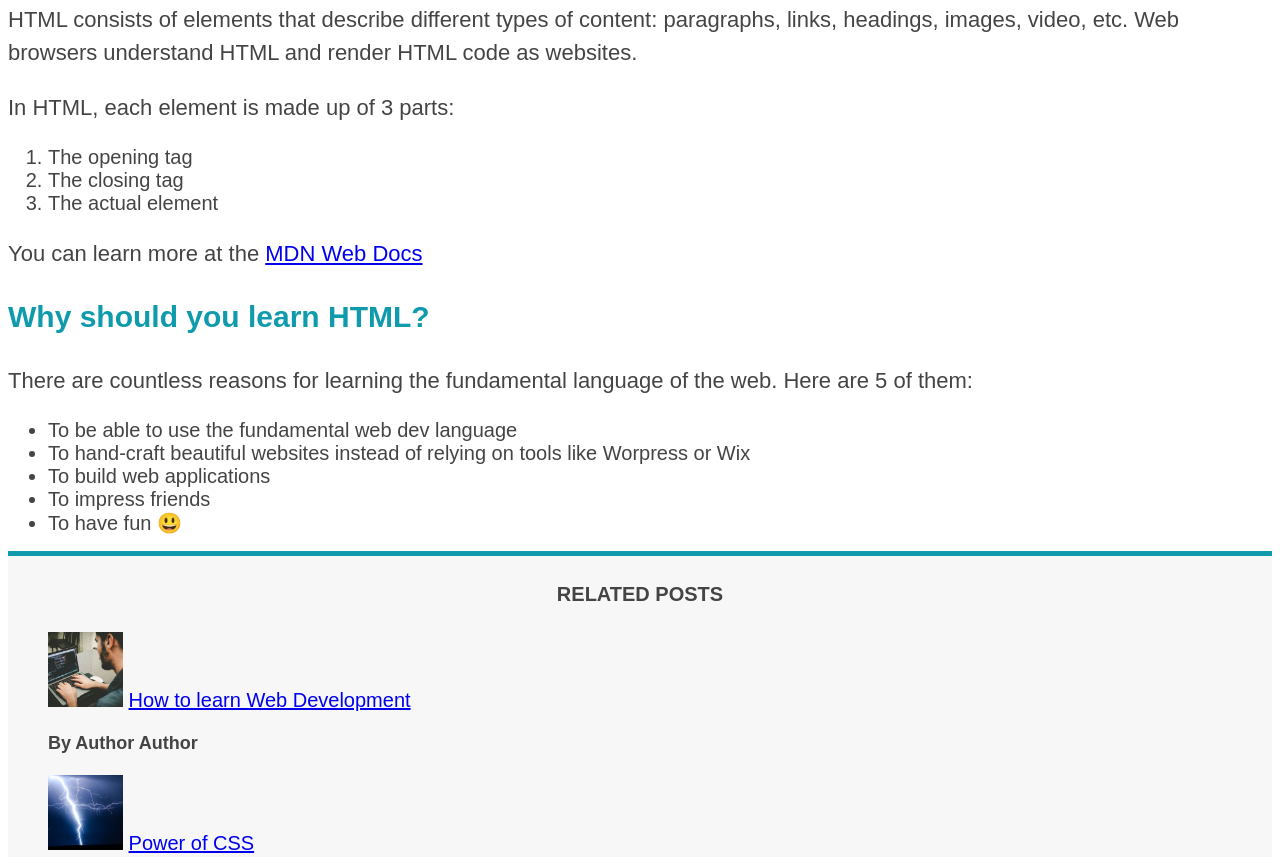
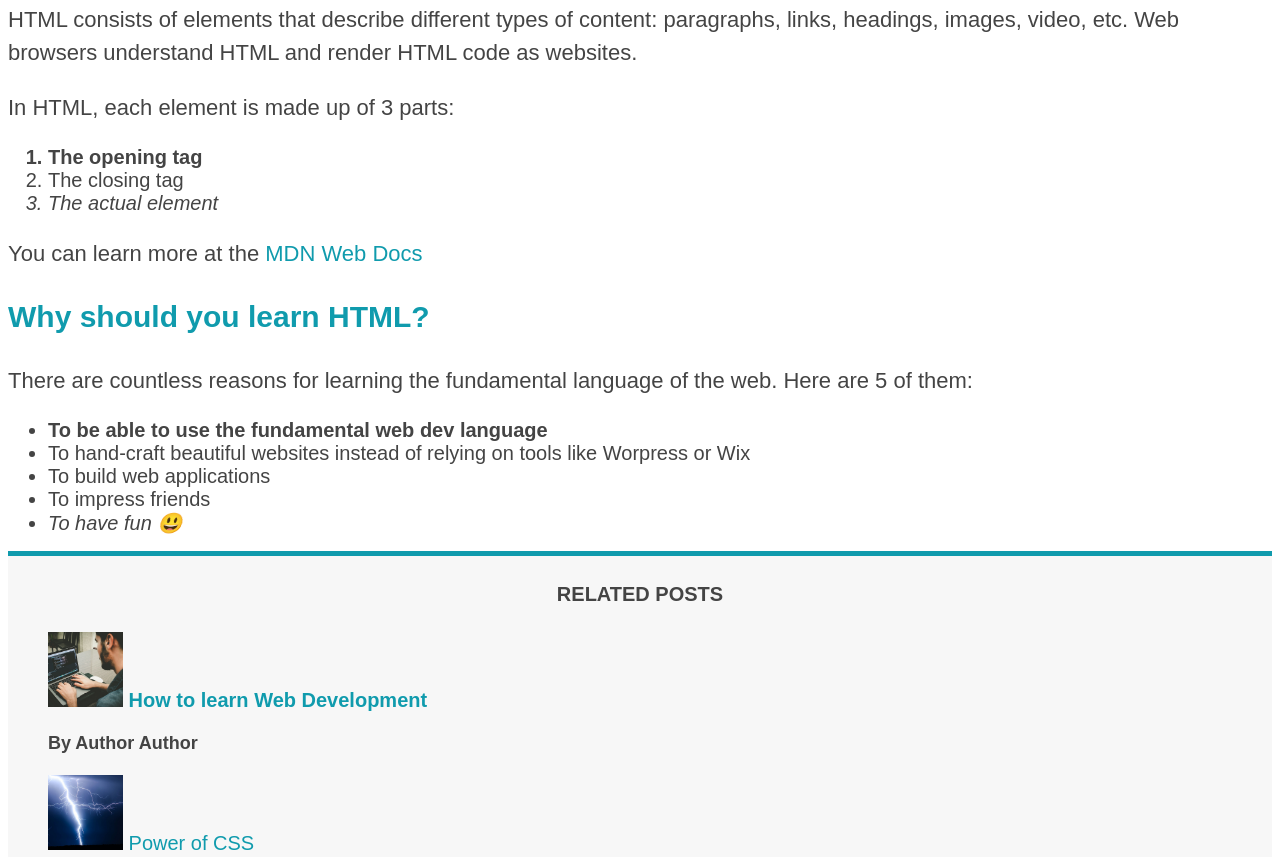
Before and after one commit to mrlazyg/html_css, a plain HTML site: page 02-HTML-Fundamentals/index.html in a window 1280 px wide. Shown: the part 838-1695 px from the top of the page. Drawn offline with Linux system fonts and the light colour scheme.

Commit message:
pseudo class

```diff
--- a/02-HTML-Fundamentals/style.css
+++ b/02-HTML-Fundamentals/style.css
@@ -78,3 +78,40 @@ aside {
   border-top: 5px solid #109bad;
   border-bottom: 5px solid #109bad;
 }
+
+li:first-child {
+  font-weight: bold;
+}
+
+li:last-child {
+  font-style: italic;
+}
+
+/* li:nth-child(even) {
+  color: red;
+} */
+
+/* misconception */
+/* article p:first-child {
+  color: red;
+} */
+
+a:link {
+  color: #109bad;
+  text-decoration: none;
+}
+
+a:visited {
+  color: #109bad;
+}
+
+a:hover {
+  color: orangered;
+  font-weight: bold;
+  text-decoration: underline orangered;
+}
+
+a:active {
+  background-color: black;
+  font-style: italic;
+}
```
